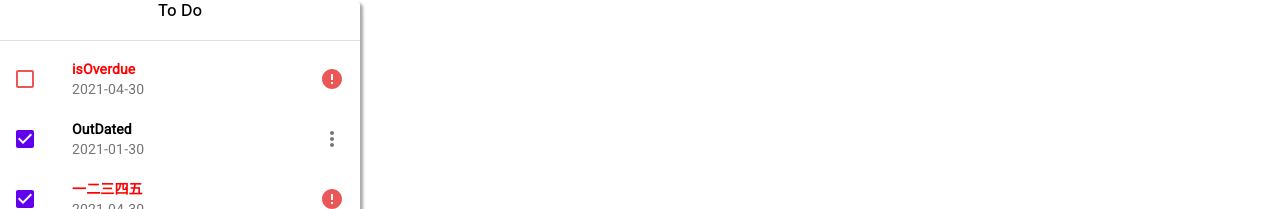
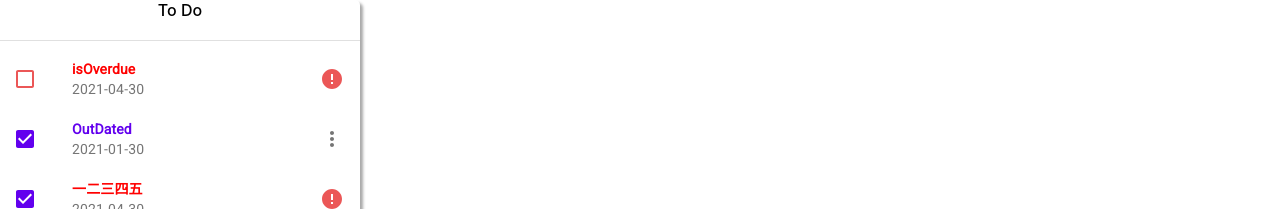
Before and after one commit to UOA-SE701-Group3-2021/3Lancers, a React (Create React App) app in the folder telos-frontend/: page /todo in a window 1280 px wide. Shown: the part 80-289 px from the top of the page. Built offline with nearby package versions, Linux system fonts and the light colour scheme.

Commit message:
updated text to turn purple when selected

```diff
--- a/telos-frontend/src/components/todo/DashboardTodo.jsx
+++ b/telos-frontend/src/components/todo/DashboardTodo.jsx
@@ -281,6 +281,7 @@ const DashboardTodo = () => {
                   style={{
                     textDecorationLine: cancel.indexOf(todo.name) !== -1 ? 'line-through' : '',
                     textDecorationStyle: cancel.indexOf(todo.name) !== -1 ? 'solid' : '',
+                    color: todo.completed ? 'rgba(98,0,238,1)' : 'rgba(0, 0, 0, 0.6)',
                   }}
                 />
               ) : (
@@ -290,7 +291,6 @@ const DashboardTodo = () => {
                   style={{
                     textDecorationLine: cancel.indexOf(todo.name) !== -1 ? 'line-through' : '',
                     textDecorationStyle: cancel.indexOf(todo.name) !== -1 ? 'solid' : '',
-                    color: todo.completed ? 'rgba(98,0,238,1)' : 'rgba(0, 0, 0, 0.6)',
                   }}
                   id={labelId}
                   primary={` ${todo.name}`}
```
